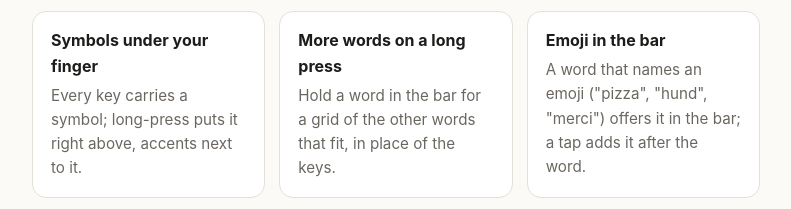
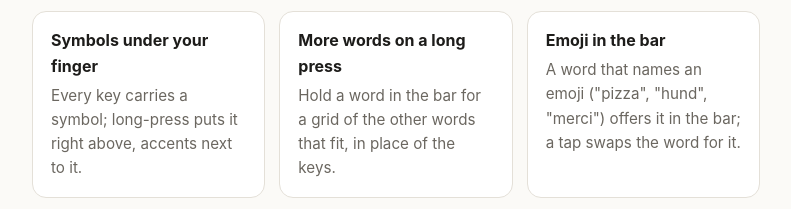
Before and after one commit to Iito/TsumuKey, a plain HTML site: page index.html in a window 1280 px wide. Shown: the part 1910-2119 px from the top of the page, without its empty margins (244-1035 px from the left). Drawn offline with Linux system fonts and the light colour scheme; no server answers.

Commit message:
Site: the bar's emoji replaces its word

```diff
--- a/index.html
+++ b/index.html
@@ -58,7 +58,7 @@
     <div class="card"><h3>Your layout</h3><p>QWERTY, AZERTY, QWERTZ, Colemak, Dvorak, Bépo, Workman, Norman and Maltron; keep up to three in the menu.</p></div>
     <div class="card"><h3>Symbols under your finger</h3><p>Every key carries a symbol; long-press puts it right above, accents next to it.</p></div>
     <div class="card"><h3>More words on a long press</h3><p>Hold a word in the bar for a grid of the other words that fit, in place of the keys.</p></div>
-    <div class="card"><h3>Emoji in the bar</h3><p>A word that names an emoji ("pizza", "hund", "merci") offers it in the bar; a tap adds it after the word.</p></div>
+    <div class="card"><h3>Emoji in the bar</h3><p>A word that names an emoji ("pizza", "hund", "merci") offers it in the bar; a tap swaps the word for it.</p></div>
     <div class="card"><h3>Emoji search</h3><p>Search emoji in five languages, with your default skin tone.</p></div>
     <div class="card"><h3>On device</h3><p>The keyboard never goes online. Nothing you type leaves your phone. <a href="privacy.html">Privacy</a></p></div>
   </div>
```
